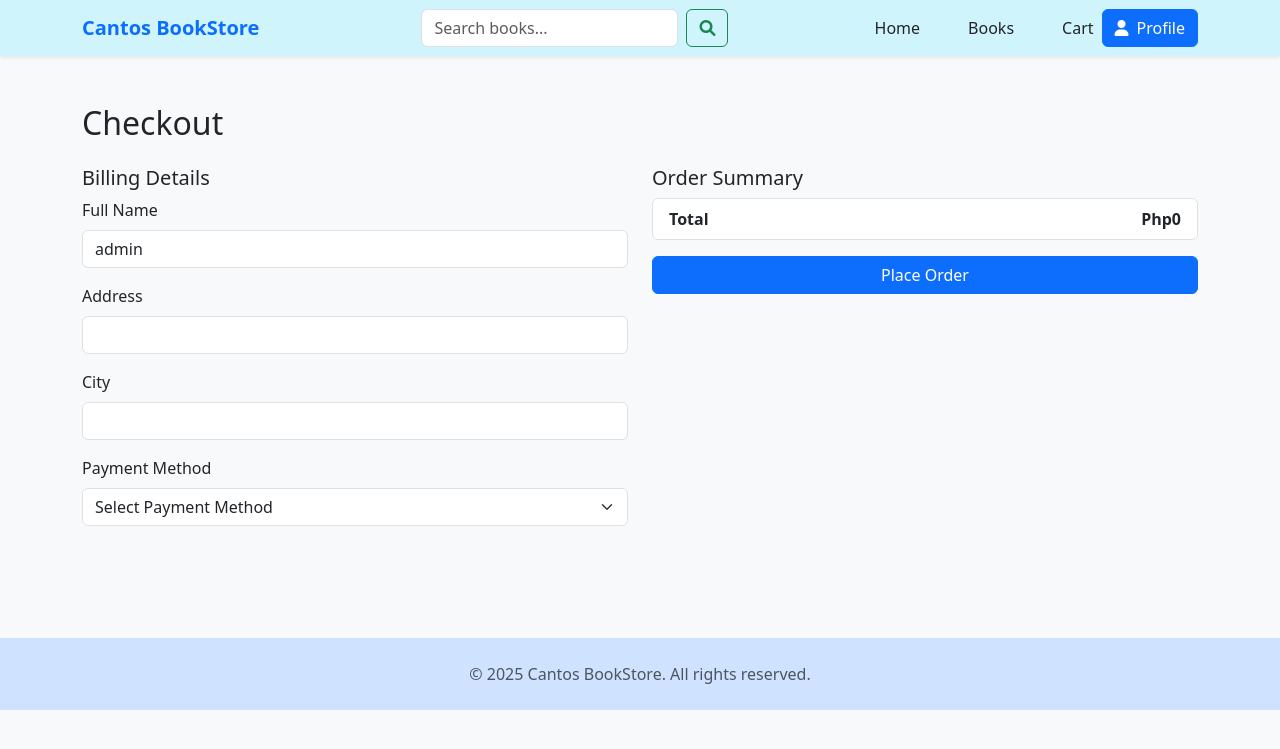
After one commit to William-0907/integSemiBookstore, a Django app: page /checkout/ in a window 1280 px wide. The commit adds this page. Shown: the top 749 px of the page. Run offline with Django 5.2, Linux system fonts and the light colour scheme; a user stored in the database is signed in.

Commit message:
checkout

```diff
--- /dev/null
+++ b/mybookstore/books/templates/books/checkout.html
@@ -0,0 +1,81 @@
+{% extends 'website/base.html' %}
+
+{% block head %}
+<title>Checkout | Cantos Bookstore</title>
+<link href="https://cdn.jsdelivr.net/npm/bootstrap@5.3.5/dist/css/bootstrap.min.css" rel="stylesheet">
+<style>
+  body {
+    background-color: #f8f9fa;
+  }
+  .checkout-form {
+    background: white;
+    border-radius: 8px;
+    padding: 20px;
+    box-shadow: 0 4px 10px rgba(0,0,0,0.05);
+  }
+</style>
+{% endblock head %}
+
+{% block content %}
+<div class="container py-5">
+  <h2 class="mb-4 text-center text-md-start">Checkout</h2>
+  <form method="POST" class="row g-4">
+    {% csrf_token %}
+
+    <div class="col-md-6">
+      <div class="checkout-form">
+        <h5>Billing Details</h5>
+        <div class="mb-3">
+          <label for="name" class="form-label">Full Name</label>
+          <input type="text" class="form-control" id="name" value="{{ user.username }}" placeholder="{{ user.username }}" required>
+        </div>
+        <div class="mb-3">
+          <label for="address" class="form-label">Address</label>
+          <input type="text" class="form-control" id="address" value=""required>
+        </div>
+        <div class="mb-3">
+          <label for="city" class="form-label">City</label>
+          <input type="text" class="form-control" id="city" required>
+        </div>
+        <div class="mb-3">
+            <label for="city" class="form-label">Payment Method</label>
+
+            <select class="form-select" id="payment">
+                <option selected>Select Payment Method</option>
+                <option value="">Maya</option>
+                <option value="">Paypal</option>
+                <option value="">Gcash</option>
+
+                <option value="">COD</option>
+                <option value="">Debit</option>
+
+            </select>
+        </div>
+
+      </div>
+    </div>
+
+    <div class="col-md-6">
+      <div class="checkout-form">
+        <h5>Order Summary</h5>
+        <ul class="list-group mb-3">
+          {% for item in cart_items %}
+          <li class="list-group-item d-flex justify-content-between">
+            <div>
+              <h6 class="my-0">{{ item.book.title }}</h6>
+              <small class="text-muted">Qty: {{ item.quantity }}</small>
+            </div>
+            <span class="text-muted">Php{{ item.subtotal }}</span>
+          </li>
+          {% endfor %}
+          <li class="list-group-item d-flex justify-content-between">
+            <strong>Total</strong>
+            <strong>Php{{ total }}</strong>
+          </li>
+        </ul>
+        <button class="btn btn-primary w-100" type="submit">Place Order</button>
+      </div>
+    </div>
+  </form>
+</div>
+{% endblock content %}
--- a/mybookstore/books/urls.py
+++ b/mybookstore/books/urls.py
@@ -4,4 +4,11 @@ from books import views
 urlpatterns = [
     path('add_to_cart/<int:book_id>/', views.add_to_cart, name='add_to_cart'),
     path('cart/', views.cart, name='cart',),
+    path('add/<int:book_id>/', views.add_to_cart, name='add_to_cart'),
+    path('remove/<int:book_id>/', views.remove_from_cart, name='remove_from_cart'),
+    path('decrease/<int:book_id>/', views.decrease_quantity, name='decrease_quantity'),
+    path('checkout/', views.checkout, name='checkout'),
+    path('place_order/',views.place_order, name="place_order"),
+
+
 ]
--- a/mybookstore/books/views.py
+++ b/mybookstore/books/views.py
@@ -1,6 +1,8 @@
 from django.shortcuts import render, redirect, get_object_or_404
 from .models import Books, CartItem
 from django.contrib.auth.decorators import login_required
+from books.models import Books
+from django.contrib import messages
 
 @login_required
 def add_to_cart(request, book_id):
@@ -15,5 +17,83 @@ def add_to_cart(request, book_id):
 
 @login_required
 def cart(request):
-    items = CartItem.objects.filter(user=request.user)
-    return render(request, 'books/cart.html', {'cart_items': items})
+    cart = request.session.get('cart', {})
+    books = Books.objects.filter(id__in=cart.keys())
+    cart_items = []
+    total = 0
+
+    for book in books:
+        quantity = cart.get(str(book.id), 0)
+        subtotal = book.price * quantity
+        total += subtotal
+        cart_items.append({
+            'book': book,
+            'quantity': quantity,
+            'subtotal': subtotal,
+        })
+
+    return render(request, 'books/cart.html', {'cart_items': cart_items, 'total': total})
+
+@login_required
+def add_to_cart(request, book_id):
+
+    book = get_object_or_404(Books, id=book_id)
+    cart_item, created = CartItem.objects.get_or_create(user=request.user, book=book)
+
+    if not created:
+        cart_item.quantity += 1
+    cart_item.save()
+
+    cart = request.session.get('cart', {})
+    cart[str(book_id)] = cart.get(str(book_id), 0) + 1
+    request.session['cart'] = cart
+    return redirect('cart')
+
+@login_required
+def decrease_quantity(request, book_id):
+    cart = request.session.get('cart', {})
+    if str(book_id) in cart:
+        if cart[str(book_id)] > 1:
+            cart[str(book_id)] -= 1
+        else:
+            cart.pop(str(book_id))
+    request.session['cart'] = cart
+    return redirect('cart')
+
+@login_required
+def remove_from_cart(request, book_id):
+    cart = request.session.get('cart', {})
+    cart.pop(str(book_id), None)
+    request.session['cart'] = cart
+    return redirect('cart')
+
+
+@login_required
+def checkout(request):
+    cart = request.session.get('cart', {})
+    books = Books.objects.filter(id__in=cart.keys())
+    cart_items = []
+    total = 0
+
+    for book in books:
+        quantity = cart[str(book.id)]
+        subtotal = book.price * quantity
+        total += subtotal
+        cart_items.append({
+            'book': book,
+            'quantity': quantity,
+            'subtotal': subtotal
+        })
+
+    if request.method == 'POST':
+
+        request.session['cart'] = {}
+        return redirect('profile')
+
+    return render(request, 'books/checkout.html', {'cart_items': cart_items, 'total': total})
+
+
+
+def place_order(request):
+    messages.success(request, 'Order has been placed!')
+    return redirect('home')
--- a/mybookstore/website/templates/website/base.html
+++ b/mybookstore/website/templates/website/base.html
@@ -106,10 +106,10 @@
             </div>
 
 
-            <div class="d-flex flex-column flex-lg-row align-items-center gap-2 order-2 order-lg-1">
+            <div class="d-flex flex-column flex-lg-row align-items-center gap-5 order-2 order-lg-1">
 
-              <a class="nav-link" href="#">Home</a>
-              <a class="nav-link" href="#">Books</a>
+              <a class="nav-link" href="{% url 'home' %}">Home</a>
+              <a class="nav-link" href="{% url 'book_list' %}">Books</a>
               <a class="nav-link" href="{% url 'cart' %}">Cart</a>
             </div>
             {% else %}
@@ -128,7 +128,7 @@
 
   {% block content %}{% endblock %}
 
-  <footer class="text-center py-4 mt-5 text-muted bg-primary-subtle bottom-0">
+  <footer class="text-center py-4 mt-5 text-muted bg-primary-subtle bottom-0 w-100 position-relative">
     &copy; 2025 Cantos BookStore. All rights reserved.
   </footer>
 
--- a/mybookstore/website/urls.py
+++ b/mybookstore/website/urls.py
@@ -1,8 +1,8 @@
 from django.urls import path
-from .views import home
 from . import views
 
 urlpatterns = [
-    path('', home, name='home',),
+    path('', views.home, name='home',),
     path('search/', views.book_search, name='book-search'),
+    path('books/', views.book_list, name='book_list'),
 ]
--- a/mybookstore/website/views.py
+++ b/mybookstore/website/views.py
@@ -17,3 +17,7 @@ def book_search(request):
     query = request.GET.get('q')
     results = Books.objects.filter(title__icontains=query) if query else []
     return render(request, 'website/search_results.html', {'results': results, 'query': query})
+
+def book_list(request):
+    books = Books.objects.all()
+    return render(request, 'website/book_list.html', {'books': books})
```
Also changed, not shown: mybookstore/books/templates/books/cart.html (+15 -37 lines), mybookstore/website/templates/website/book_list.html (added, +75 -0 lines), mybookstore/website/templates/website/home.html (+2 -21 lines), mybookstore/db.sqlite3.
